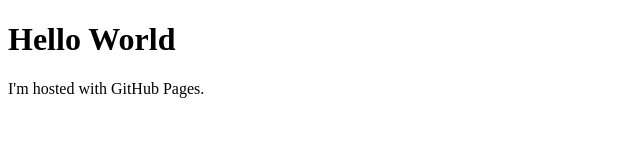
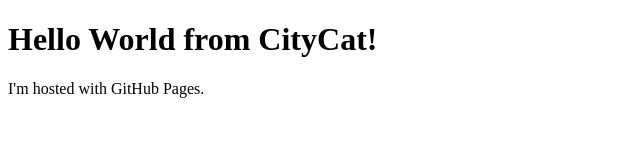
Before and after one commit to CityCat/citycat.github.io, a plain HTML site: page index.html in a window 1280 px wide. Shown: the whole page, without its empty margins (0-640 px from the left). Drawn offline with Linux system fonts and the light colour scheme.

Commit message:
First commit

```diff
--- a/index.html
+++ b/index.html
@@ -1,7 +1,7 @@
 <!DOCTYPE html>
 <html>
-<body>
-<h1>Hello World</h1>
-<p>I'm hosted with GitHub Pages.</p>
-</body>
+  <body>
+    <h1>Hello World from CityCat!</h1>
+    <p>I'm hosted with GitHub Pages.</p>
+  </body>
 </html>
```
